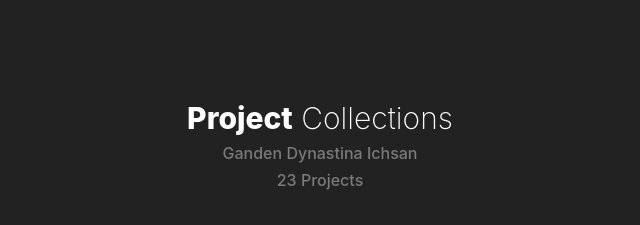
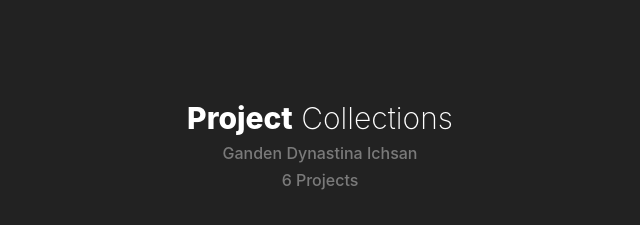
Before and after one commit to dynastina/dynastina.github.io, a plain HTML site: page server.html in a window 1280 px wide. Shown: the top 225 px of the page, 320-960 px from the left. Drawn offline with nearby package versions, Linux system fonts and the light colour scheme; files whose address does not match are found by name.

```diff
--- a/server.html
+++ b/server.html
@@ -23,7 +23,7 @@
 				<div class="section-heading text-center col-md-12">
 					<h2><strong>Project</strong> Collections </h2>
 					<h6>Ganden Dynastina Ichsan</h6>
-					<h6>23 Projects</h6>
+					<h6>6 Projects</h6>
 				</div>
 			</div>
 			<div class="container d-flex justify-content-center mb-3">
```
